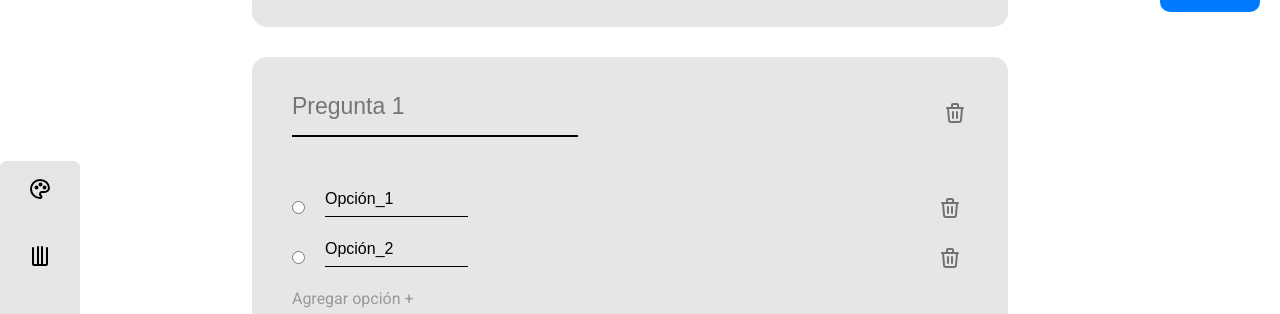
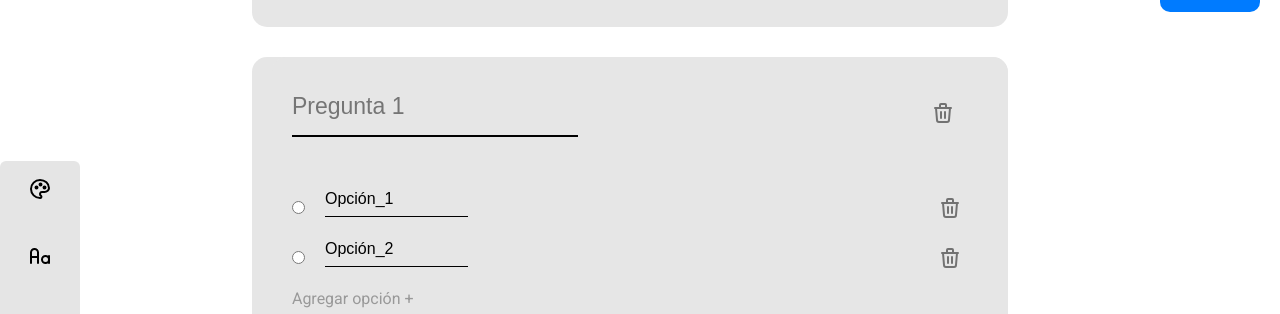
Before and after one commit to Beltranposso/gestor-de-votos, a React (Vite) app: page /Creacion in a window 1280 px wide. Shown: the part 169-483 px from the top of the page. Built offline with nearby package versions, Linux system fonts and the light colour scheme; a web font is replaced by a local one.

Commit message:
Commit css plantilla Actualizado

```diff
--- a/src/Components/CreacionPlantilla.jsx
+++ b/src/Components/CreacionPlantilla.jsx
@@ -132,22 +132,12 @@ const CreacionPlantilla = () => {
                         onClick={() => setShowFontPicker(!showFontPicker)}
                         type="button"
                     >
-                        <svg
-                            xmlns="http://www.w3.org/2000/svg"
-                            width={38}
-                            height={38}
-                            viewBox="0 0 24 24"
-                            fill="none"
-                            stroke="currentColor"
-                            strokeWidth={2}
-                            strokeLinecap="round"
-                            strokeLinejoin="round"
-                            className="icon icon-tabler icon-tabler-font"
-                        >
+                       <svg xmlns="http://www.w3.org/2000/svg" width={24} height={24} viewBox="0 0 24 24" fill="none" stroke="currentColor" strokeWidth={2} strokeLinecap="round" strokeLinejoin="round" className="icon icon-tabler icons-tabler-outline icon-tabler-letter-case">
   <path stroke="none" d="M0 0h24v24H0z" fill="none" />
-                            <path d="M5 4v16a1 1 0 0 0 1 1h12a1 1 0 0 0 1 -1v-16" />
-                            <path d="M10 3v18" />
-                            <path d="M14 3v18" />
+  <path d="M17.5 15.5m-3.5 0a3.5 3.5 0 1 0 7 0a3.5 3.5 0 1 0 -7 0" />
+  <path d="M3 19v-10.5a3.5 3.5 0 0 1 7 0v10.5" />
+  <path d="M3 13h7" />
+  <path d="M21 12v7" />
 </svg>
                     </button>
                 </div>
@@ -240,8 +230,6 @@ const CreacionPlantilla = () => {
                         Agregar otra pregunta +
                     </button>
                 </div>
-                <button type="submit" className='finish-button'>Finalizar</button>
-
                 {showFontPicker && (
                     <div className="dropdown-container">
                         <ul className="dropdown-list">
@@ -253,6 +241,8 @@ const CreacionPlantilla = () => {
                         </ul>
                     </div>
                 )}
+                <button type="submit" className='finish-button'>Finalizar</button>
+
         </form>
     );
 };
--- a/src/Plantilla.css
+++ b/src/Plantilla.css
@@ -82,9 +82,9 @@
     justify-content: space-between;
     color: var(--add-option-color);
     cursor: pointer;
-    margin-top: 10px; /* Separar del contenido */
-    background: none; /* Sin color de fondo */
-    border: none; /* Sin borde */
+    margin-top: 10px;
+    background: none;
+    border: none;
 }
 
 .add-option input[type="text"] {
@@ -97,17 +97,17 @@
 }
 
 .remove-option {
-    background: none; /* Sin color de fondo */
-    border: none; /* Sin borde */
+    background: none;
+    border: none;
     margin-right: 10px;
-    cursor: pointer; /* Asegurarse de que sea clickeable */
+    cursor: pointer;
 }
 
 .remove-question {
-    background: none; /* Sin color de fondo */
-    border: none; /* Sin borde */
-    margin-right: 10px;
-    cursor: pointer; /* Asegurarse de que sea clickeable */
+    background: none;
+    border: none;
+    margin-right: 25px;
+    cursor: pointer;
 }
 
 .finish-button {
@@ -180,6 +180,7 @@
 }
 
 .buttun_eddit {
+
     background: none;
     border: none;
     cursor: pointer;
@@ -252,14 +253,16 @@ select {
 
 /* Estilo de la lista desplegable */
 .dropdown-container {
-    position: relative; /* Para posicionar el desplegable */
+ position: absolute;
+   /* Para posicionar el desplegable */
 }
 
 .dropdown-list {
-    display: block;
-    position: absolute;
-    top: 100%; /* Alineado al botón */
-    left: 0;
+    display: flex;
+    flex-direction: column;
+    position: fixed;
+    top: 50%; /* Alineado al botón */
+    left: 90px;
     background-color: #fff;
     border: 1px solid #ccc;
     border-radius: 5px;
@@ -267,7 +270,7 @@ select {
     list-style: none;
     padding: 0;
     margin: 0;
-    z-index: 1000;
+
 }
 
 .dropdown-list li {
@@ -305,7 +308,7 @@ select {
     opacity: 50%;
 }
 .remove-question{
-    margin-left: 325px;
+    margin-left: 313px;
     opacity: 50%;
 }
 .question-header{
```
Lines whose indentation alone changed are shown as unchanged.
